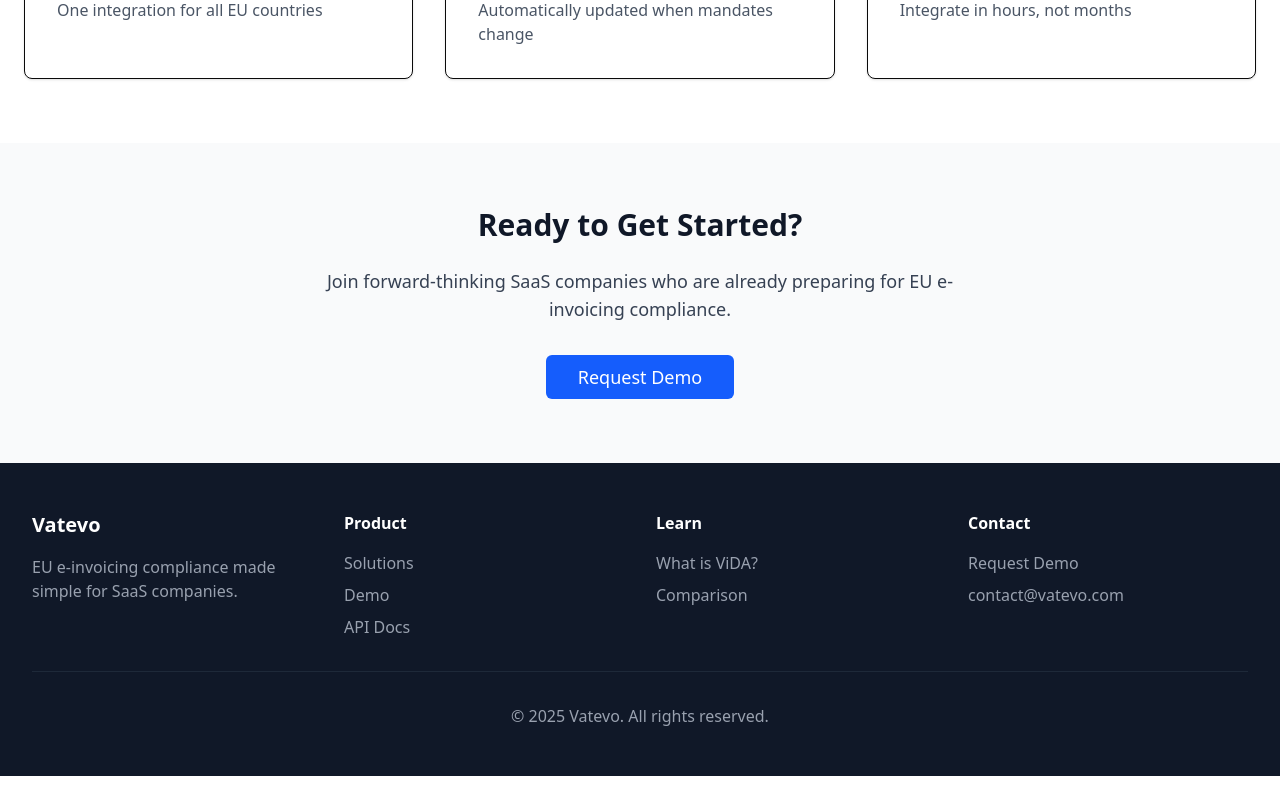
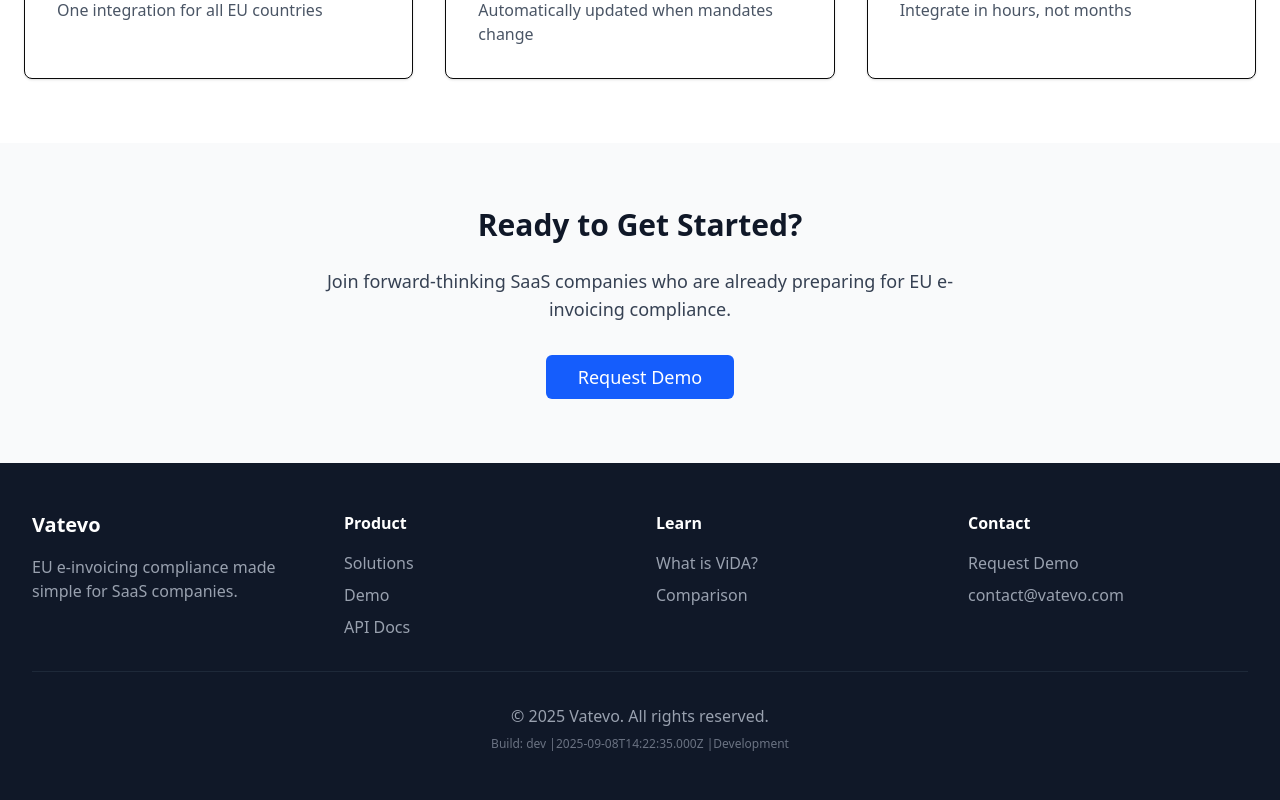
Before and after one commit to gabriellagziel/vatEvo, a Next.js app in the folder apps/marketing/: page / in a window 1280 px wide. Shown: the part 738-1538 px from the top of the page. Before the commit the page ends 1514 px from the top, so only its background shows below. Built offline with nearby package versions, Linux system fonts and the light colour scheme.

Commit message:
feat(marketing): add build stamp to footer with commit SHA, datetime, and environment
Co-Authored-By: Gabriel Lagziel <gabriellagziel@gmail.com>

```diff
--- a/apps/marketing/src/components/Footer.tsx
+++ b/apps/marketing/src/components/Footer.tsx
@@ -41,6 +41,11 @@ export function Footer() {
 
         <div className="border-t border-gray-800 mt-8 pt-8 text-center text-gray-400">
           <p>&copy; 2025 Vatevo. All rights reserved.</p>
+          <div className="mt-2 text-xs text-gray-500">
+            Build: {process.env.VERCEL_GIT_COMMIT_SHA?.slice(0, 7) || 'dev'} |
+            {new Date().toISOString()} |
+            {process.env.NODE_ENV === 'production' ? 'Production' : 'Development'}
+          </div>
         </div>
       </div>
     </footer>
```
